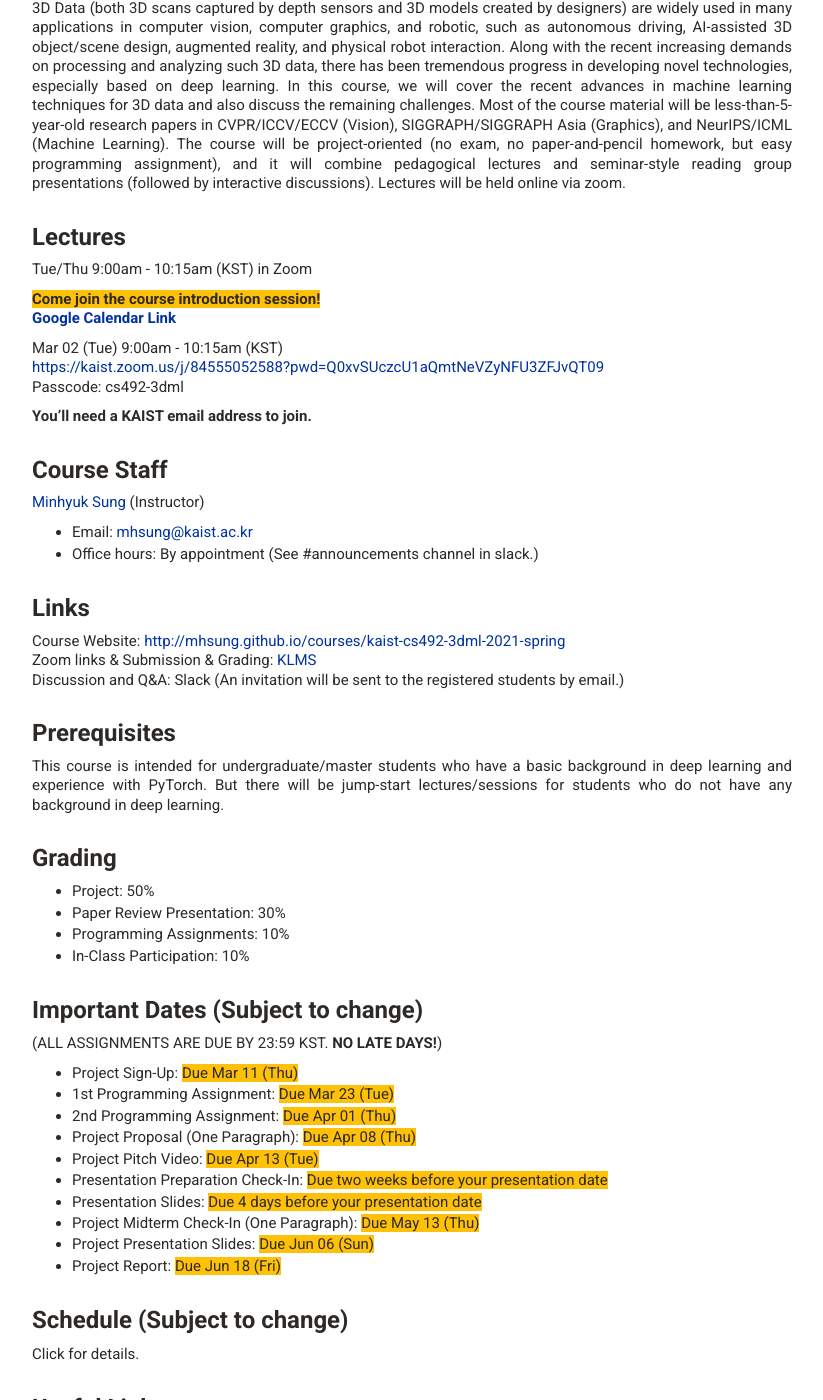
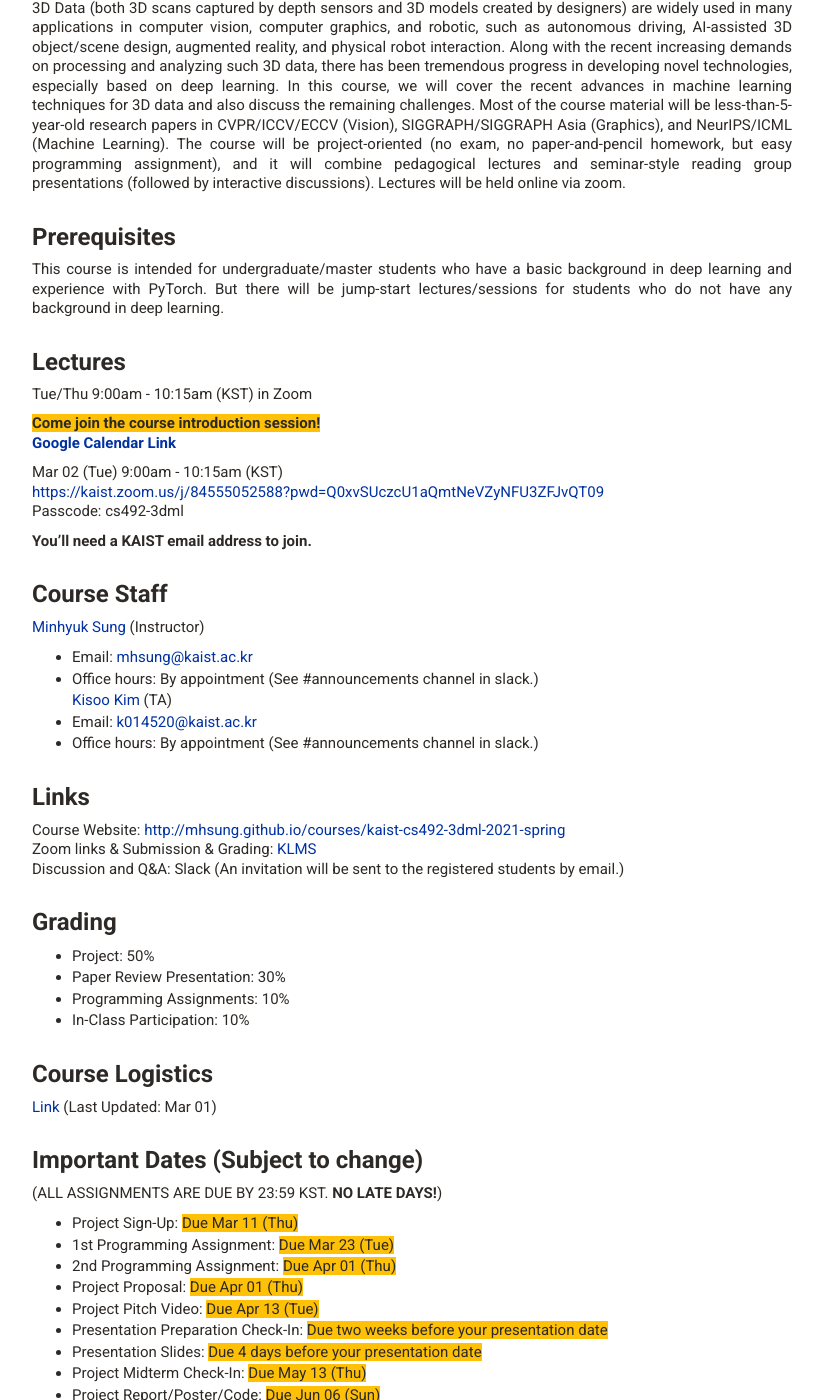
Before and after one commit to mhsung/mhsung.github.io, a Jekyll site: the page built from courses/_posts/2021-01-15-kaist-cs492-3dml-2021-spring.md, in a window 1280 px wide and 1400 px high, scrolled down 763 px. Shown: the whole window, without its empty margins (228-1051 px from the left). Built offline with Jekyll 4.4.1, drawn with Linux system fonts in a browser that asks for light colours; our own code applies the rules of GitHub Pages for plain Markdown files; some of the changed text lies outside the part shown.

Commit message:
Updated.

```diff
--- a/courses/_posts/2021-01-15-kaist-cs492-3dml-2021-spring.md
+++ b/courses/_posts/2021-01-15-kaist-cs492-3dml-2021-spring.md
@@ -23,6 +23,11 @@
 <br />
 
 
+### Prerequisites
+This course is intended for undergraduate/master students who have a basic background in deep learning and experience with PyTorch. But there will be jump-start lectures/sessions for students who do not have any background in deep learning.
+<br />
+
+
 ### Lectures
 Tue/Thu 9:00am - 10:15am (KST) in Zoom
 <br />
@@ -42,17 +47,16 @@
 - Email: <a href="mailto: {{site.email}}">{{site.email}}</a>
 - Office hours: By appointment (See #announcements channel in slack.)
 <br />
+<a href="http://mhsung.github.io/" target="_blank">Kisoo Kim</a> (TA)
+- Email: <a href="mailto: k014520@kaist.ac.kr">k014520@kaist.ac.kr</a>
+- Office hours: By appointment (See #announcements channel in slack.)
+<br />
 
 
 ### Links
 Course Website: <a href="http://mhsung.github.io/courses/kaist-cs492-3dml-2021-spring" target="_blank">http://mhsung.github.io/courses/kaist-cs492-3dml-2021-spring</a><br>
 Zoom links & Submission & Grading: <a href="https://klms.kaist.ac.kr" target="_blank">KLMS</a><br>
 Discussion and Q&A: Slack (An invitation will be sent to the registered students by email.)
-
-
-### Prerequisites
-This course is intended for undergraduate/master students who have a basic background in deep learning and experience with PyTorch. But there will be jump-start lectures/sessions for students who do not have any background in deep learning.
-<br />
 
 
 ### Grading
@@ -63,19 +67,23 @@
 <br />
 
 
+### Course Logistics
+<a href="https://bit.ly/3dSMPP5" target="_blank">Link</a> (Last Updated: Mar 01)
+
+
 ### Important Dates (Subject to change)
 (ALL ASSIGNMENTS ARE DUE BY 23:59 KST. **NO LATE DAYS!**)
 
 - Project Sign-Up: <span style="background-color:#FFC107">Due Mar 11 (Thu)</span>
 - 1st Programming Assignment: <span style="background-color:#FFC107">Due Mar 23 (Tue) </span>
 - 2nd Programming Assignment: <span style="background-color:#FFC107">Due Apr 01 (Thu) </span>
-- Project Proposal (One Paragraph): <span style="background-color:#FFC107">Due Apr 08 (Thu) </span>
+- Project Proposal: <span style="background-color:#FFC107">Due Apr 01 (Thu) </span>
 - Project Pitch Video: <span style="background-color:#FFC107">Due Apr 13 (Tue) </span>
 - Presentation Preparation Check-In: <span style="background-color:#FFC107">Due two weeks before your presentation date
 - Presentation Slides: <span style="background-color:#FFC107">Due 4 days before your presentation date
-- Project Midterm Check-In (One Paragraph): <span style="background-color:#FFC107">Due May 13 (Thu) </span>
-- Project Presentation Slides: <span style="background-color:#FFC107">Due Jun 06 (Sun) </span>
-- Project Report: <span style="background-color:#FFC107">Due Jun 18 (Fri) </span>
+- Project Midterm Check-In: <span style="background-color:#FFC107">Due May 13 (Thu) </span>
+- Project Report/Poster/Code: <span style="background-color:#FFC107">Due Jun 06 (Sun) </span>
+- Project Review: <span style="background-color:#FFC107">Due Jun 13 (Sun) </span>
 
 
 ### Schedule (Subject to change)
@@ -194,7 +202,8 @@
     Paper 2:
     <span style="background-color:#BDBDBD"><a href="https://arxiv.org/abs/1706.01307" target="_blank">SparseConvNet (arXiv)</a></span><br>
     <a href="https://arxiv.org/abs/1711.10275" target="_blank">SparseConvNet (CVPR 2018)</a><br>
-    <span style="background-color:#FFC107">2nd Programming Assignment Due Date </span>
+    <span style="background-color:#FFC107">2nd Programming Assignment Due Date </span><br>
+    <span style="background-color:#FFC107">Project Proposal Due Date </span>
   </td>
   </tr>
 
@@ -212,7 +221,6 @@
     <a href="https://arxiv.org/abs/1908.06277" target="_blank">Deep Meta Functionals (ICCV 2019)</a><br>
     Paper 2:
     <span style="background-color:#BDBDBD"><a href="https://arxiv.org/abs/2006.09661" target="_blank">Sirens (NeurIPS 2020)</a></span><br>
-    <span style="background-color:#FFC107">Project Proposal Due Date </span>
   </td>
   </tr>
 
@@ -374,10 +382,11 @@
   <tr><td>15</td>
   <td>Jun 08</td><td>
     <span style="color:#C62828;font-weight:bold">Project Presentations 1</span><br>
-    <span style="background-color:#FFC107">Project Presentation Slides Due Jun 06 (Sun) </span>
+    <span style="background-color:#FFC107">Project Report/Poster/Code Due Jun 06 (Sun) </span>
   </td>
   <td>Jun 10</td><td>
-    <span style="color:#C62828;font-weight:bold">Project Presentations 2</span>
+    <span style="color:#C62828;font-weight:bold">Project Presentations 2</span><br>
+    <span style="background-color:#FFC107">Project Review Due Jun 13 (Sun) </span>
   </td>
   </tr>
 
@@ -387,8 +396,7 @@
     Final Week (No Class)
   </td>
   <td>Jun 17</td><td>
-    Final Week (No Class)<br>
-    <span style="background-color:#FFC107">Project Report Due Jun 18 (Fri) </span>
+    Final Week (No Class)
   </td>
   </tr>
 </table>
```
